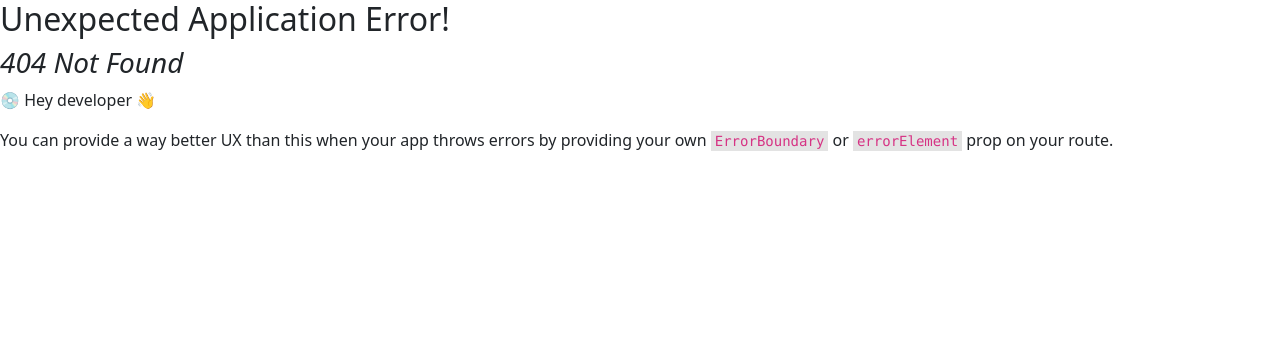
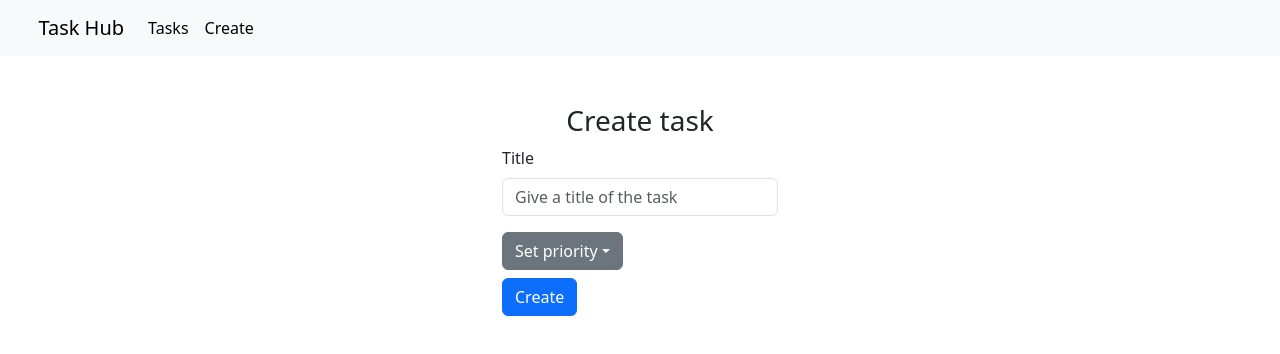
Before and after one commit to Marufhossain112/Task-Hub, a React (Vite) app: page /create-task in a window 1280 px wide. Before the commit this address had no page. Shown: the top 354 px of the page. Built offline with nearby package versions, Linux system fonts and the light colour scheme.

Commit message:
create task form created

```diff
--- a/package.json
+++ b/package.json
@@ -12,6 +12,7 @@
   "dependencies": {
     "react": "^18.2.0",
     "react-dom": "^18.2.0",
+    "react-icons": "^5.0.1",
     "react-router-dom": "^6.22.0"
   },
   "devDependencies": {
--- a/src/Components/Header/Header.jsx
+++ b/src/Components/Header/Header.jsx
@@ -15,10 +15,10 @@ const Header = () => {
                         <ul className="navbar-nav me-auto mb-2 mb-lg-0">
                             <li className="nav-item d-flex ">
                                 <Link className="nav-link active" aria-current="page" to={'/'}>
-                                    Home
+                                    Tasks
                                 </Link>
-                                <Link className="nav-link active" aria-current="page" to={'/tasks'}>
-                                    Tasks
+                                <Link className="nav-link active" aria-current="page" to={'/create-task'}>
+                                    Create
                                 </Link>
                             </li>
                         </ul>
--- /dev/null
+++ b/src/hooks/useFetch.js
@@ -0,0 +1,28 @@
+import { useState, useEffect } from "react";
+
+export function useFetch(url) {
+    const [data, setData] = useState(null);
+    const [loading, setLoading] = useState(true);
+    const [error, setError] = useState(null);
+
+    useEffect(() => {
+        const fetchData = async () => {
+            try {
+                const response = await fetch(url);
+                if (!response.ok) {
+                    throw new Error("Network response was not ok");
+                }
+                const data = await response.json();
+                setData(data);
+            } catch (error) {
+                setError(error);
+            } finally {
+                setLoading(false);
+            }
+        };
+
+        fetchData();
+    }, [url]);
+
+    return { data, loading, error };
+}
--- /dev/null
+++ b/src/pages/CreateTask/CreateTask.css
@@ -0,0 +1,3 @@
+.create-task-container{
+    max-width: 300px;
+}
--- /dev/null
+++ b/src/pages/CreateTask/CreateTask.jsx
@@ -0,0 +1,36 @@
+import "./CreateTask.css";
+const CreateTask = () => {
+    return (
+        <>
+            <h3 className="text-center mt-5">Create task</h3>
+            <div className="container create-task-container">
+                <form>
+                    {/* title */}
+                    <div className="mb-3">
+                        <label htmlFor="taskTitle" className="form-label">Title</label>
+                        <input type="text" className="form-control" id="taskTitle" aria-describedby="titleHelp" placeholder="Give a title of the task" />
+                    </div>
+                    {/* title ends*/}
+
+                    {/* Priority */}
+                    <div className="dropdown">
+                        <button className="btn btn-secondary dropdown-toggle" type="button" data-bs-toggle="dropdown" aria-expanded="false">
+                            Set priority
+                        </button>
+                        <ul className="dropdown-menu">
+                            <li><a className="dropdown-item" >Low</a></li>
+                            <li><a className="dropdown-item" >Medium</a></li>
+                            <li><a className="dropdown-item" >High</a></li>
+                        </ul>
+                    </div>
+                    {/* Priority ends*/}
+
+                    <button type="submit" className="btn btn-primary mt-2">Create</button>
+                </form>
+            </div>
+        </>
+
+    );
+};
+
+export default CreateTask;
--- a/src/pages/Tasks/Tasks.jsx
+++ b/src/pages/Tasks/Tasks.jsx
@@ -1,9 +1,48 @@
+import { useFetch } from "../../hooks/useFetch";
+import { PROTOCOL_HOST } from "../../utils/url";
+import { AiOutlineDelete } from "react-icons/ai";
+import { MdDelete } from "react-icons/md";
+import { BsPencilSquare } from "react-icons/bs";
+import { FaCheck } from "react-icons/fa";
+const Tasks = () => {
+    const { data, loading } = useFetch(`${PROTOCOL_HOST}/task/all-tasks`);
 
-const Tasks = () => {
+    console.log("🚀 is Data got", data);
     return (
-        <div>
-            <p>This is tasks page</p>
-        </div>
+        <>
+            <h3 className="text-center mt-5">All tasks</h3>
+            <div className="container">
+                <table className="table table-hover">
+                    <thead>
+                        <tr className="text-center">
+                            <th scope="col">No.</th>
+                            <th scope="col">Title</th>
+                            <th scope="col">Priority</th>
+                            <th scope="col">Status</th>
+                            <th scope="col">Mark as complete</th>
+                            <th scope="col">Edit</th>
+                            <th scope="col">Delete</th>
+                        </tr>
+                    </thead>
+                    <tbody>
+
+                        {
+                            data?.map((table, index) => (
+                                <tr className="text-center" key={table?._id}>
+                                    <th scope="row">{index + 1}</th>
+                                    <td>{table?.title}</td>
+                                    <td>{table?.priority}</td>
+                                    <td>{table?.status}</td>
+                                    <td ><FaCheck /></td>
+                                    <td ><BsPencilSquare /></td>
+                                    <td><AiOutlineDelete /></td>
+                                </tr>
+                            ))
+                        }
+                    </tbody>
+                </table>
+            </div>
+        </>
     );
 };
 
--- /dev/null
+++ b/src/utils/url.js
@@ -0,0 +1 @@
+export const PROTOCOL_HOST = "https://task-hub-backend.vercel.app";
```
Also changed, not shown: src/main.jsx (+4 -4 lines), src/pages/Home/Home.jsx (deleted, +0 -11 lines), 1 other file (tests, documents, lock files or other folders).
